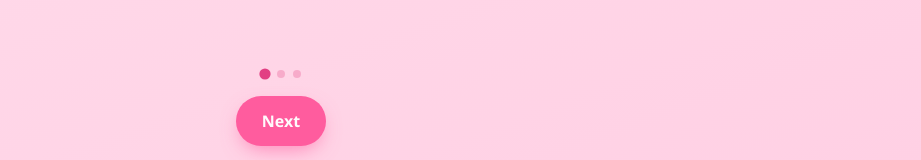
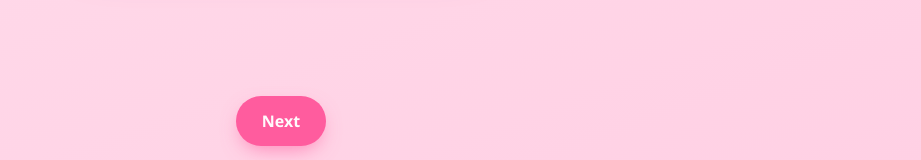
Before and after one commit to LZHcoroda/MC, a React (Vite) app: page / in a window 1280 px wide. Shown: the part 634-794 px from the top of the page, without its empty margins (359-1280 px from the left). Built offline with nearby package versions, Linux system fonts and the light colour scheme.

Commit message:
Hide stepper dots

```diff
--- a/src/components/Stepper.jsx
+++ b/src/components/Stepper.jsx
@@ -75,14 +75,15 @@ export default function Stepper() {
       </div>
 
       <div className="stepper__controls">
-        <div className="stepper__dots" role="tablist" aria-label="Progress">
+        {/* hide stepper, commented out */}
+        {/* <div className="stepper__dots" role="tablist" aria-label="Progress">
           {steps.map((s, i) => (
             <span
               key={s.id}
               className={`stepper__dot ${i === index ? "is-active" : ""}`}
             />
           ))}
-        </div>
+        </div> */}
 
         <button
           className="stepper__btn"
```
